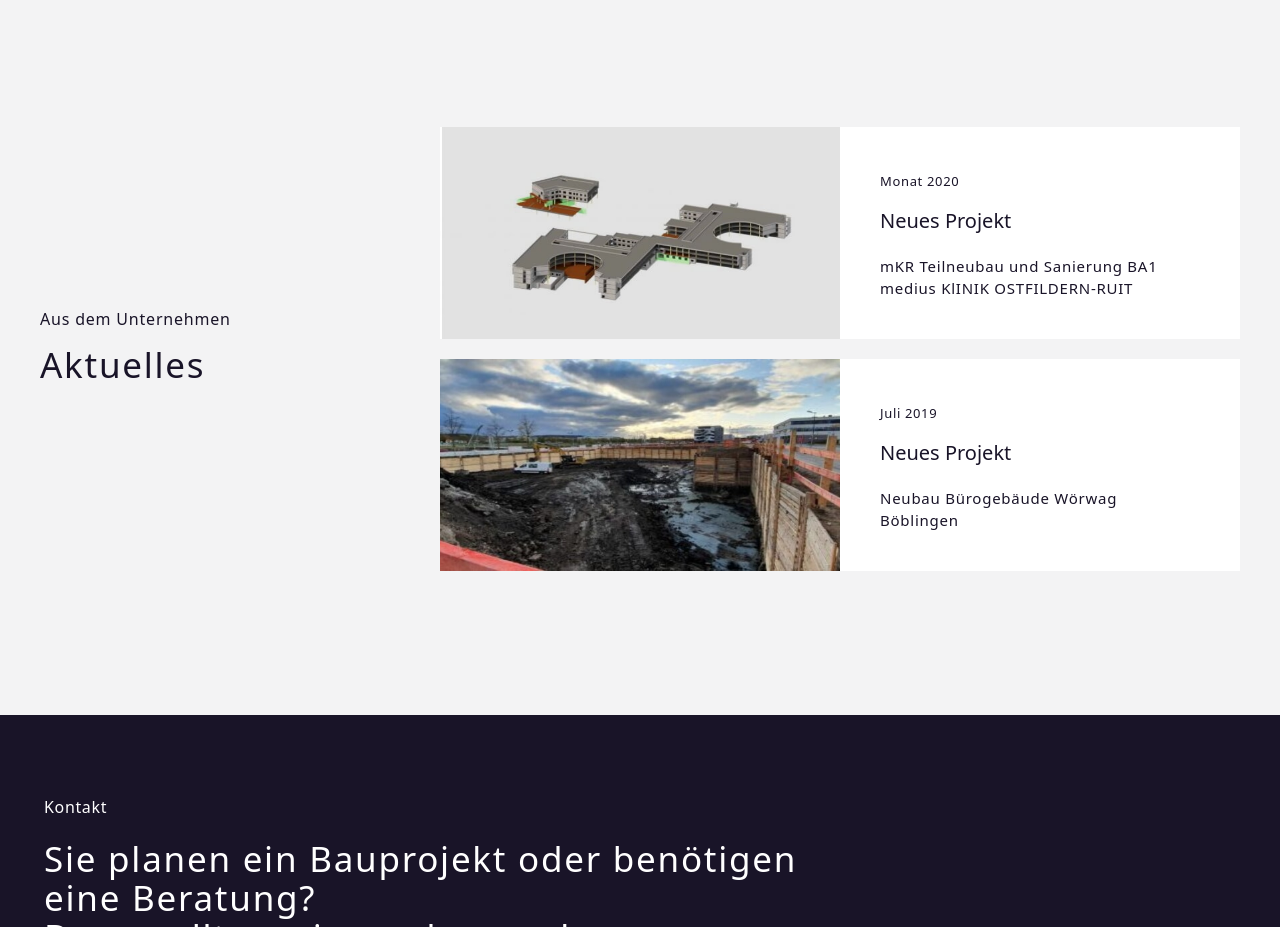
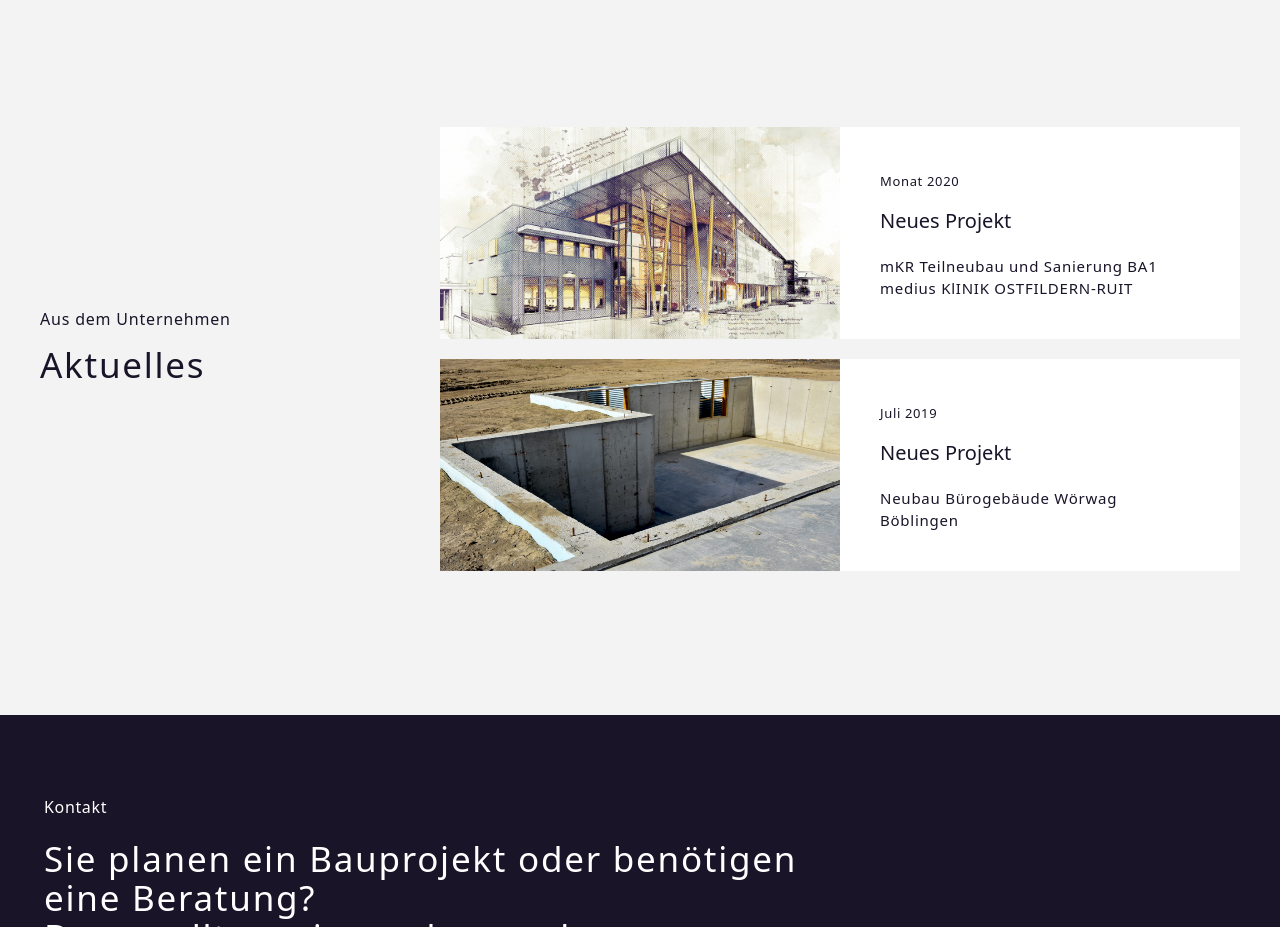
Before and after one commit to Chkhikvadzeg/BKSI, a website: page index.html in a window 1280 px wide. Shown: the part 3100-4027 px from the top of the page. Drawn offline with Linux system fonts and the light colour scheme.

Commit message:
changed images

```diff
--- a/index.html
+++ b/index.html
@@ -158,7 +158,7 @@
             <div class="flex flex-col gap-8 md:gap-5 md:w-2/3">
                 <a href="#" class="grid grid-cols-1 md:grid-cols-2">
                     <div class="relative fade-in-image-container w-full h-[50vh] md:h-full overflow-hidden">
-                        <img class="fade-in-image object-center w-full h-full" src="./assets/Bilder/bksi-ingenieure-aktuelles-2020-08.jpg" alt="">
+                        <img class="fade-in-image object-center w-full h-full" src="./assets/Bilder/houses/architechture.jpg" alt="">
                     </div>
                     <div class="text-fade  p-10 bg-white">
                         <div class="text-content-fade flex flex-col gap-5">
@@ -174,7 +174,7 @@
                 </a>
                 <a href="#" class="grid grid-cols-1 md:grid-cols-2">
                     <div class="relative fade-in-image-container w-full h-[50vh] md:h-full overflow-hidden">
-                        <img class="fade-in-image object-center w-full h-full" src="./assets/Bilder/bksi-ingenieure-aktuelles-2019-07.jpg" alt="">
+                        <img class="fade-in-image object-center w-full h-full" src="./assets/Bilder/houses/building.jpg" alt="">
                     </div>
                     <div class="text-fade p-10 bg-white">
                         <div class="text-content-fade flex flex-col gap-5">
```
Also changed, not shown: assets/Bilder/houses/architechture.jpg (added), assets/Bilder/houses/building.jpg (added).
